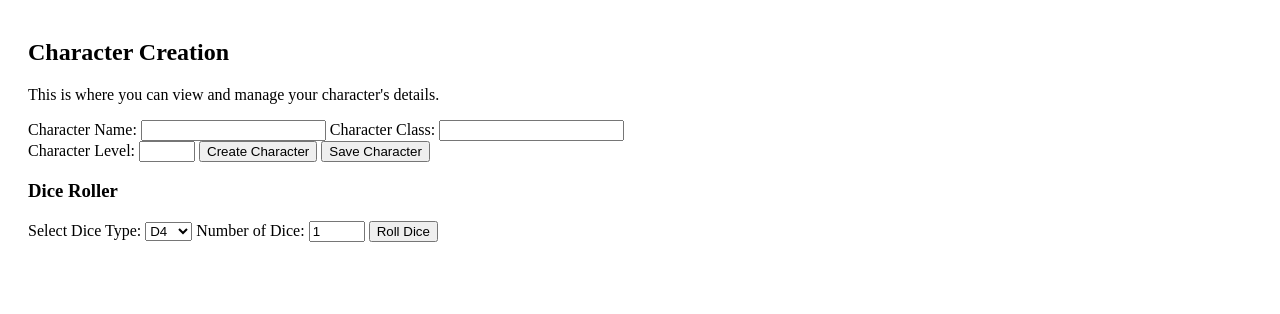
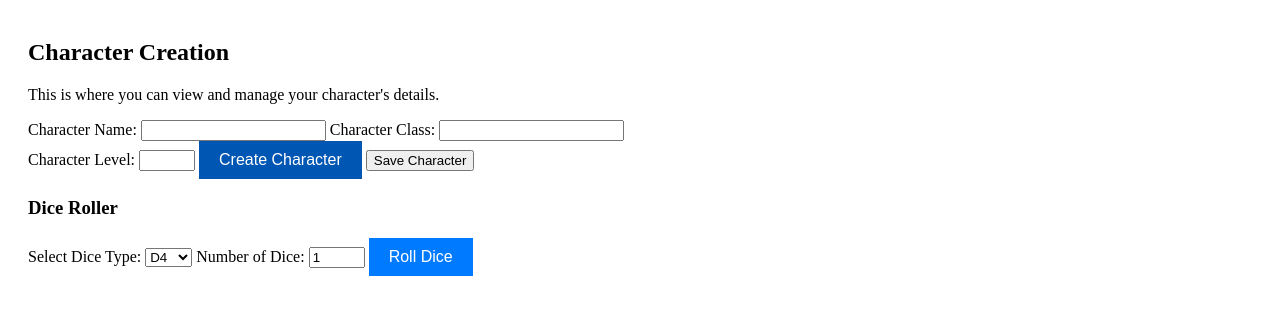
Before and after one commit to CattyLegault/-mtm6302-final-LEGA0296, a plain HTML site: page index.html in a window 1280 px wide. Shown: the part 96-410 px from the top of the page. Drawn offline with Linux system fonts and the light colour scheme.

```diff
--- a/main.css
+++ b/main.css
@@ -4,3 +4,29 @@
   gap: 20px;
   padding: 20px;
 }
+
+#roll-dice-btn {
+  background-color: #007bff;
+  color: #fff;
+  border: none;
+  padding: 10px 20px;
+  font-size: 16px;
+  cursor: pointer;
+}
+
+#roll-dice-btn:hover {
+  background-color: #0056b3;
+}
+
+#create-character-btn {
+  background-color: #0056b3;
+  color: #fff;
+  border: none;
+  padding: 10px 20px;
+  font-size: 16px;
+  cursor: pointer;
+}
+
+#create-character-btn:hover {
+  background-color: #007bff;
+}
```
Also changed, not shown: 1 other file.
